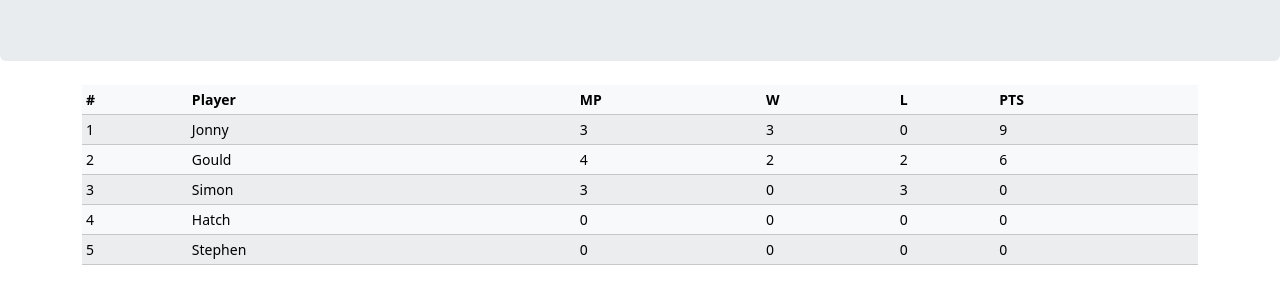
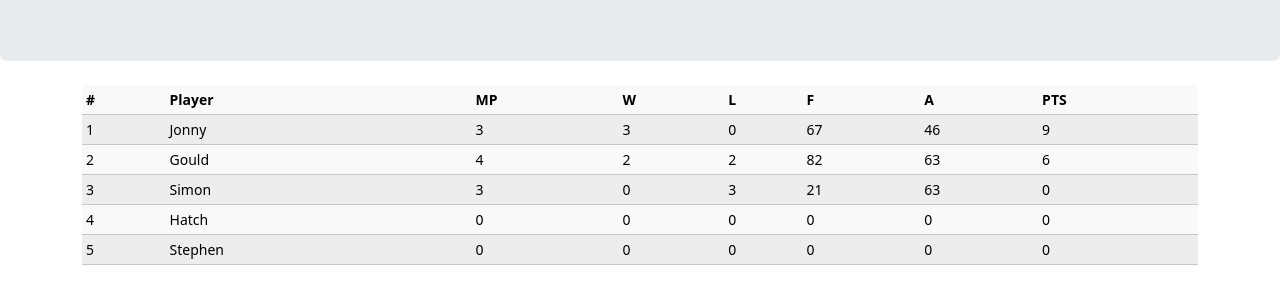
Before and after one commit to thedandydon/sport, a plain HTML site: page index.html in a window 1280 px wide. Shown: the part 406-710 px from the top of the page. Drawn offline with nearby package versions, Linux system fonts and the light colour scheme.

Commit message:
Add files via upload

```diff
--- a/index.html
+++ b/index.html
@@ -40,6 +40,8 @@
               <th scope="col">MP</th>
               <th scope="col">W</th>
               <th scope="col">L</th>
+              <th scope="col">F</th>
+              <th scope="col">A</th>
               <th scope="col">PTS</th>
             </tr>
           </thead>
@@ -50,6 +52,8 @@
               <td>3</td>
               <td>3</td>
               <td>0</td>
+              <td>67</td>
+              <td>46</td>
               <td>9</td>
             </tr>
             <tr>
@@ -58,6 +62,8 @@
               <td>4</td>
               <td>2</td>
               <td>2</td>
+              <td>82</td>
+              <td>63</td>
               <td>6</td>
             </tr>
             <tr>
@@ -66,6 +72,8 @@
               <td>3</td>
               <td>0</td>
               <td>3</td>
+              <td>21</td>
+              <td>63</td>
               <td>0</td>
             </tr>
             <tr>
@@ -75,10 +83,14 @@
               <td>0</td>
               <td>0</td>
               <td>0</td>
+              <td>0</td>
+              <td>0</td>
             </tr>
             <tr>
               <td>5</td>
               <td>Stephen</td>
+              <td>0</td>
+              <td>0</td>
               <td>0</td>
               <td>0</td>
               <td>0</td>
```
